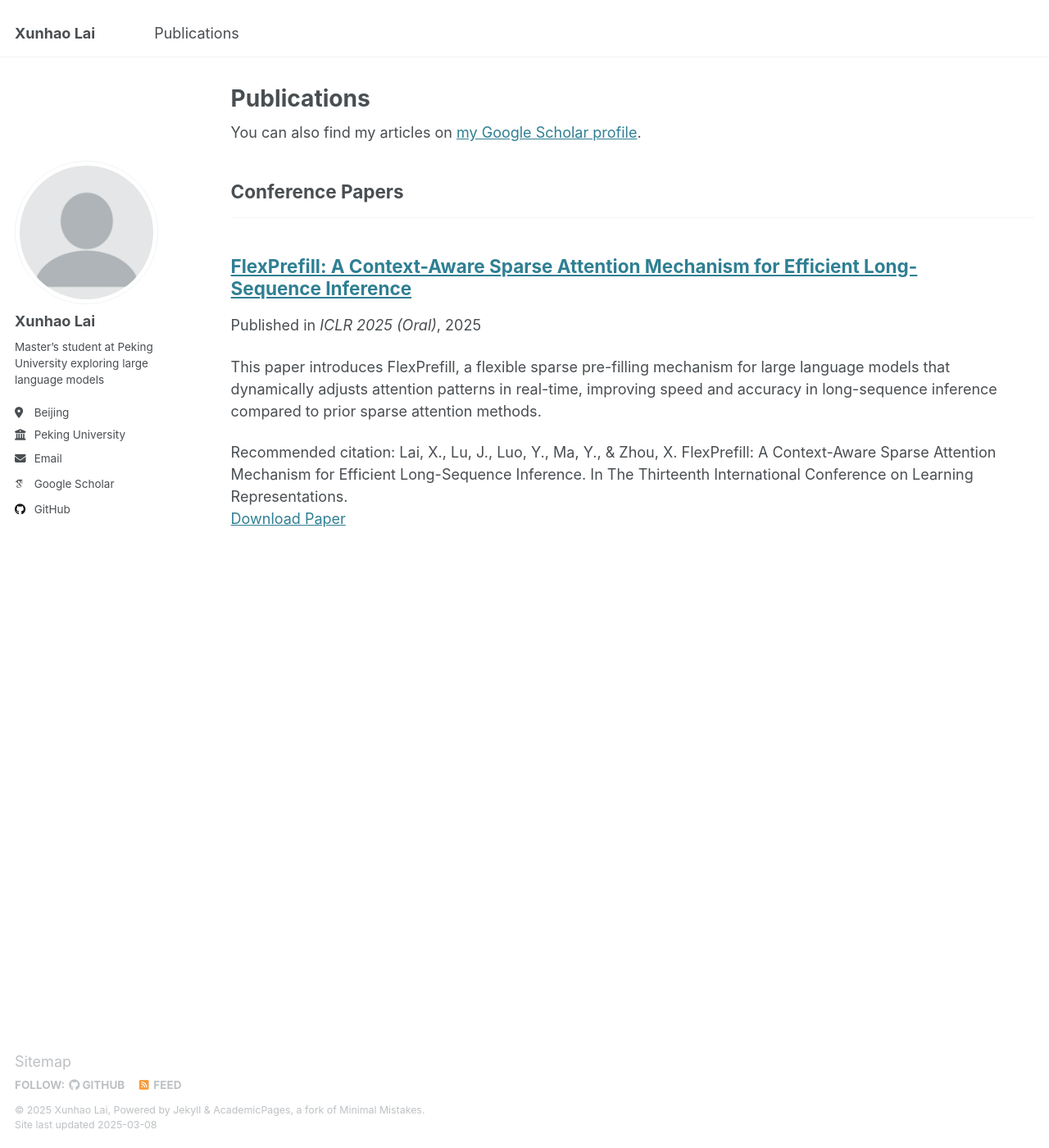
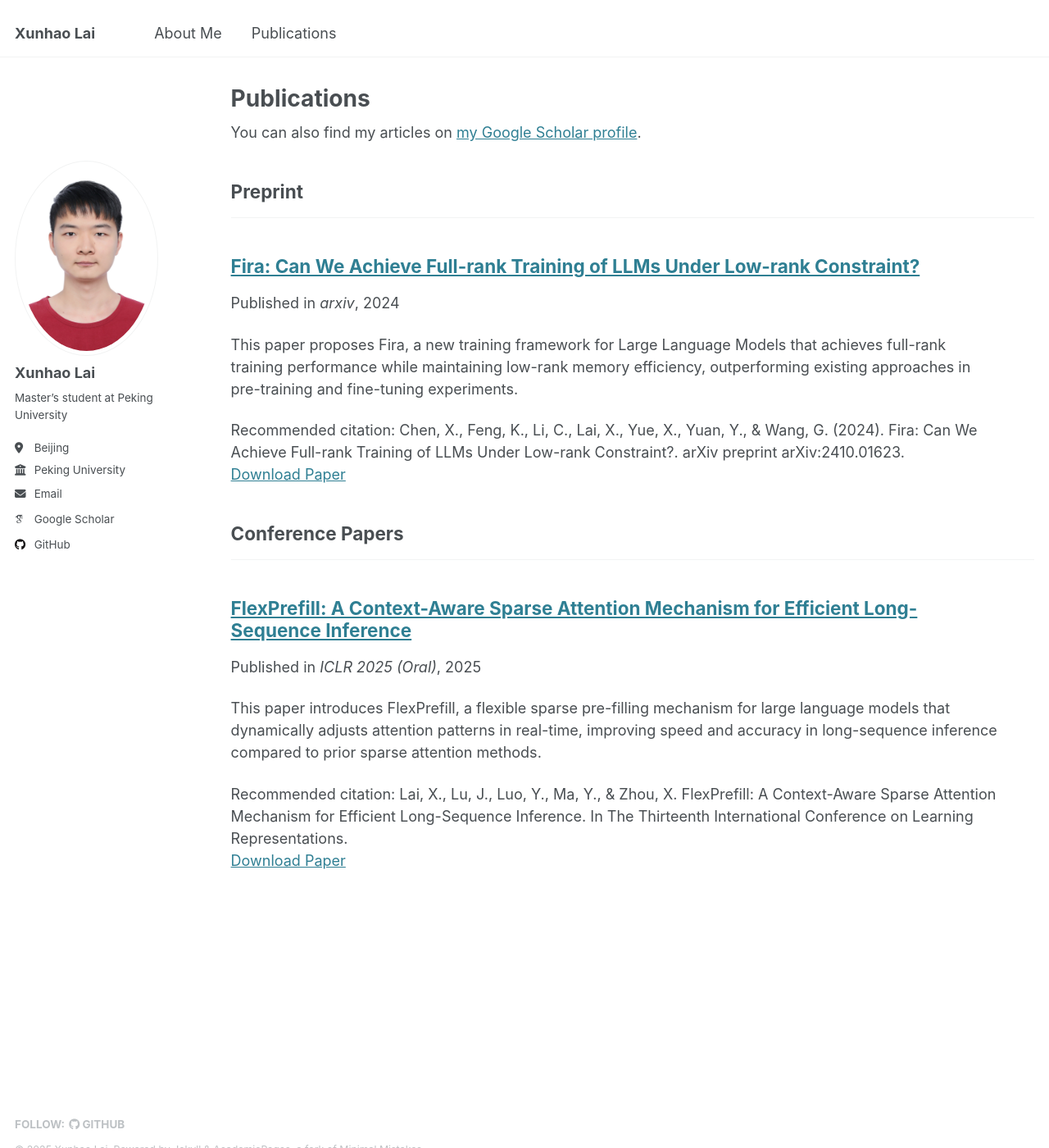
Before and after one commit to XunhaoLai/XunhaoLai.github.io, a Jekyll site: the page built from _pages/publications.html, in a window 1280 px wide and 1400 px high. Shown: the whole window at 82% size. Built offline with Jekyll 4.4.1, drawn with Linux system fonts in a browser that asks for light colours; some web fonts are replaced.

Commit message:
more info

```diff
--- a/_config.yml
+++ b/_config.yml
@@ -12,9 +12,9 @@ site_theme               : "default"
 title                    : "Xunhao Lai"
 title_separator          : "-"
 name                     : &name "Xunhao Lai"
-description              : &description "graduate student at Peking University"
+description              : &description "Master’s student at Peking University"
 url                      : https://xunhaolai.github.io # the base hostname & protocol for your site e.g. "https://[your GitHub username].github.io"
-baseurl                  : "" # the subpath of your site, e.g. "/blog"
+baseurl                  : "/aboutme" # the subpath of your site, e.g. "/blog"
 repository               : "XunhaoLai/XunhaoLai.github.io"
 
 # Site Author - The following control what appear as part of the author content on the side bar.
@@ -22,10 +22,10 @@ repository               : "XunhaoLai/XunhaoLai.github.io"
 #               Additional customization can be done by editing /_includes/author-profile.html
 author:
   # Biographic information
-  avatar           : "profile.png"
+  avatar           : "personal_photo.jpg"
   name             : "Xunhao Lai"
   pronouns         : # example: "she/her"
-  bio              : "Master’s student at Peking University exploring large language models"
+  bio              : "Master’s student at Peking University"
   location         : "Beijing"
   employer         : "Peking University"
   uri              : # URL
@@ -77,10 +77,12 @@ author:
 
 # Publication Category - The following the list of publication categories and their headings
 publication_category:
-  books:
-    title: 'Books'
-  manuscripts:
-    title: 'Journal Articles'
+  # books:
+  #   title: 'Books'
+  # manuscripts:
+  #   title: 'Journal Articles'
+  preprint:
+    title: 'Preprint'
   conferences:
     title: 'Conference Papers'
 
@@ -118,7 +120,7 @@ staticman:
       options:
         format           : "iso8601" # "iso8601" (default), "timestamp-seconds", "timestamp-milliseconds"
 atom_feed:
-  hide                   : false     # change to true to hide the RSS feed in the footer
+  hide                   : true     # change to true to hide the RSS feed in the footer
   path                   : # blank (default) uses feed.xml
 
 
--- a/_data/navigation.yml
+++ b/_data/navigation.yml
@@ -5,6 +5,9 @@
 # prevent it from being included in the site.
 
 main:
+  - title: "About Me"
+    url: /aboutme/
+
   - title: "Publications"
     url: /publications/
 
--- a/_includes/footer/custom.html
+++ b/_includes/footer/custom.html
@@ -1,3 +1,3 @@
 <!-- start custom footer snippets -->
-<a href="/sitemap/">Sitemap</a>
+<!-- <a href="/sitemap/">Sitemap</a> -->
 <!-- end custom footer snippets -->
--- /dev/null
+++ b/_publications/2024-10-12-fira.md
@@ -0,0 +1,11 @@
+---
+title: "Fira: Can We Achieve Full-rank Training of LLMs Under Low-rank Constraint?"
+collection: publications
+category: preprint
+permalink: /publication/2024-10-12-fira
+excerpt: 'This paper proposes Fira, a new training framework for Large Language Models that achieves full-rank training performance while maintaining low-rank memory efficiency, outperforming existing approaches in pre-training and fine-tuning experiments.'
+date: 2024-10-12
+venue: 'arxiv'
+paperurl: 'https://arxiv.org/abs/2410.01623'
+citation: 'Chen, X., Feng, K., Li, C., Lai, X., Yue, X., Yuan, Y., & Wang, G. (2024). Fira: Can We Achieve Full-rank Training of LLMs Under Low-rank Constraint?. arXiv preprint arXiv:2410.01623.'
+---
```
Also changed, not shown: images/personal_photo.jpg (added).
